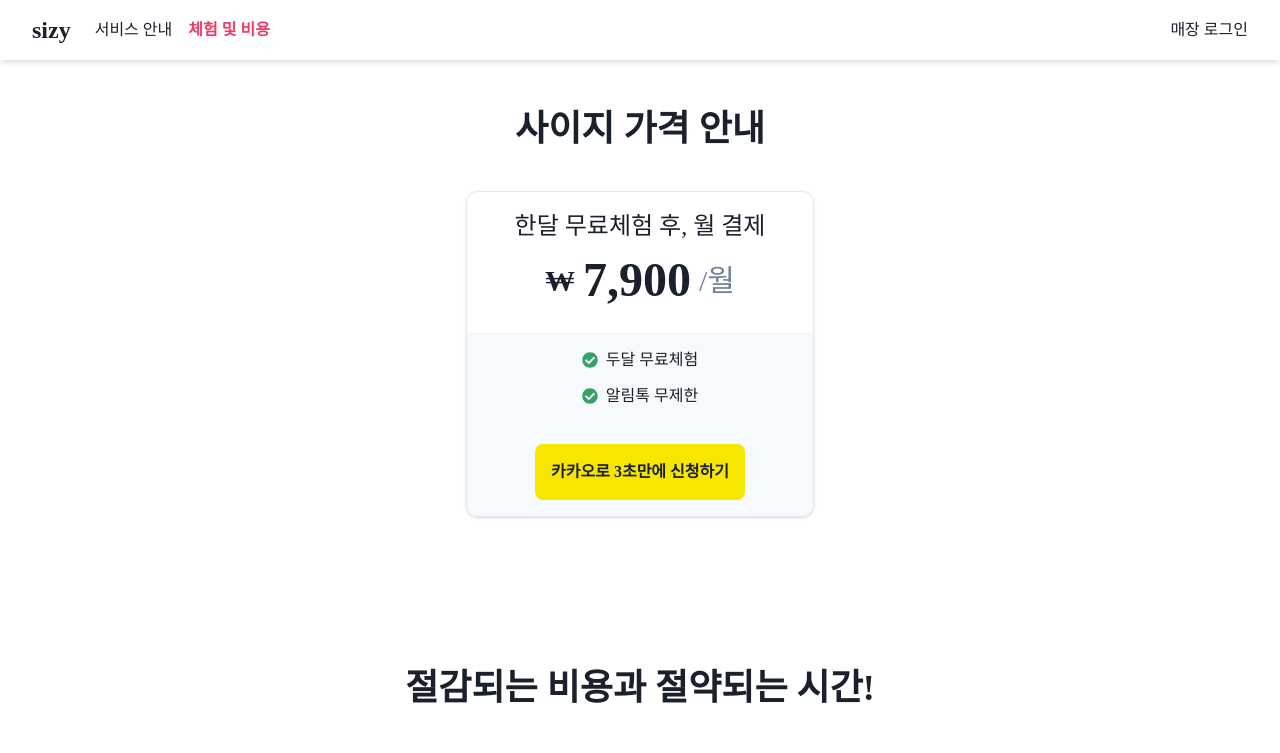
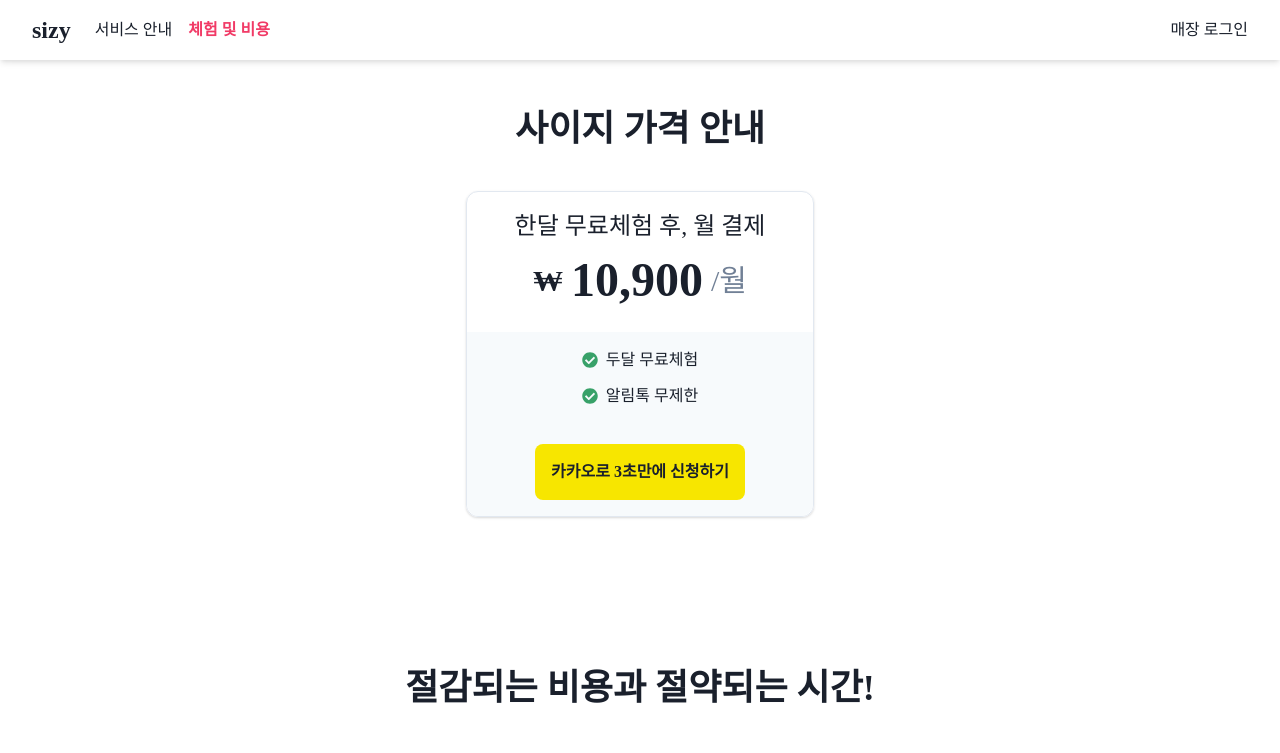
Before and after one commit to ShinHyunJong/sizy-next, a Next.js app: page /pricing in a window 1280 px wide. Shown: the top 753 px of the page. Built offline with nearby package versions, Linux system fonts and the light colour scheme; a web font is replaced by a local one.

Commit message:
가격변경

```diff
--- a/src/components/pricing/Pricing.tsx
+++ b/src/components/pricing/Pricing.tsx
@@ -64,7 +64,7 @@ function Price() {
                 ₩
               </Text>
               <Text fontSize="5xl" fontWeight="900">
-                7,900
+                10,900
               </Text>
               <Text fontSize="3xl" color="gray.500">
                 /월
```
